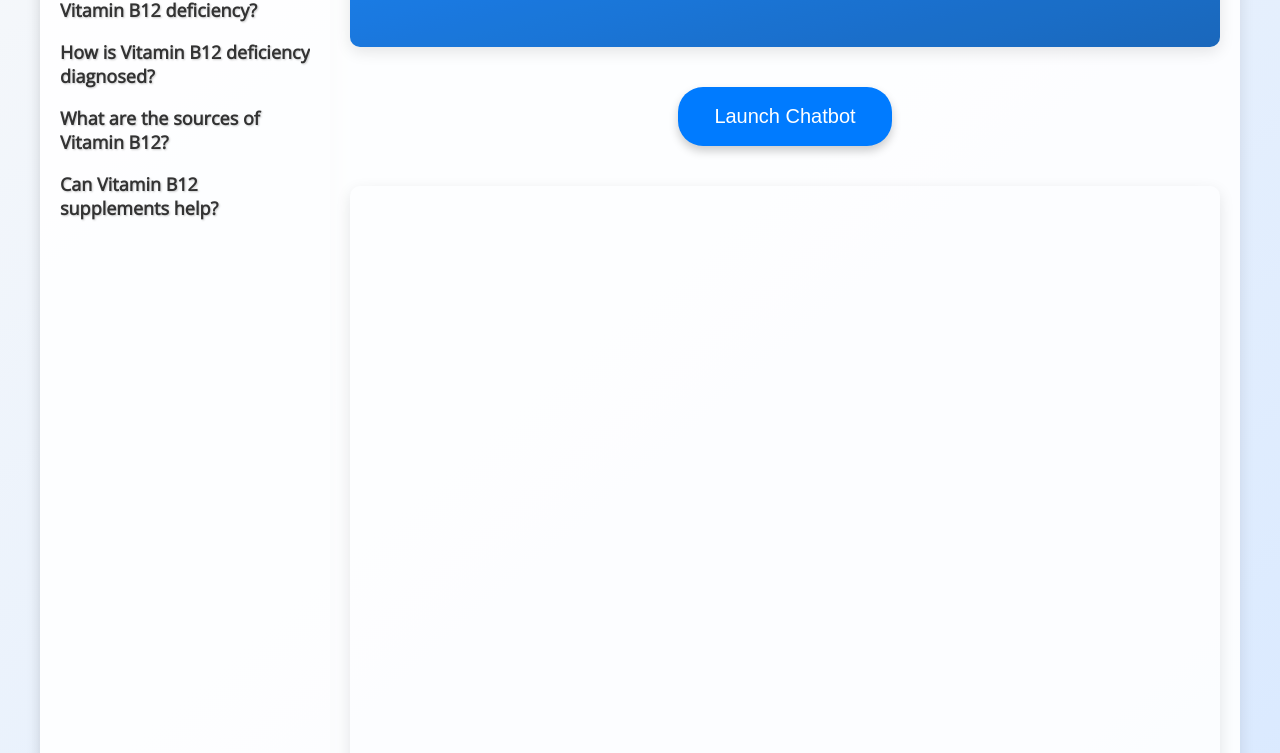
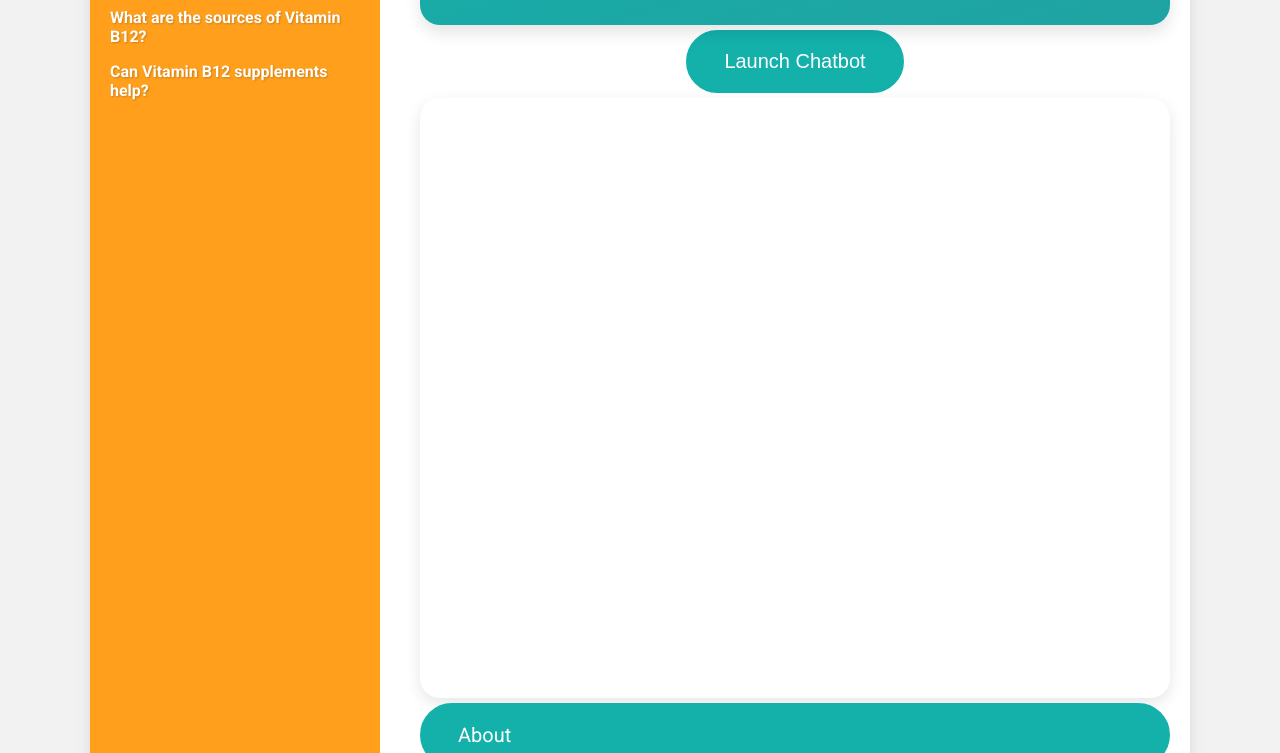
Before and after one commit to paradox974333/vitaminb12chatbot, a plain HTML site: page index.html in a window 1280 px wide. Shown: the part 253-1006 px from the top of the page. Drawn offline with nearby package versions, Linux system fonts and the light colour scheme.

Commit message:
Update index.html

```diff
--- a/index.html
+++ b/index.html
@@ -5,33 +5,34 @@
   <meta name="viewport" content="width=device-width, initial-scale=1.0">
   <title>Vitamin B12 Chatbot</title>
   <link rel="stylesheet" href="https://cdnjs.cloudflare.com/ajax/libs/font-awesome/5.15.4/css/all.min.css">
-  <link rel="preconnect" href="https://fonts.googleapis.com">
-  <link rel="preconnect" href="https://fonts.gstatic.com" crossorigin>
-  <link href="https://fonts.googleapis.com/css2?family=Montserrat:wght@400;700&family=Open+Sans&display=swap" rel="stylesheet">
+  <link href="https://fonts.googleapis.com/css2?family=Roboto:wght@400;700&display=swap" rel="stylesheet">
   <style>
    body {
-      font-family: 'Open Sans', sans-serif;
+  font-family: 'Roboto', sans-serif;
   margin: 0;
   padding: 0;
-      background: linear-gradient(to bottom right, #f8f9fa, #d9e9ff);
+  background-color: #f2f2f2;
   color: #333;
 }
 
 .container {
   display: flex;
-      max-width: 1200px;
-      margin: 50px auto;
-      border-radius: 10px;
-      box-shadow: 0 5px 15px rgba(0, 0, 0, 0.1);
+  flex-direction: column;
+  width: 90%;
+  max-width: 1200px; /* Adjust max-width for larger screens */
+  margin: 30px auto;
+  border-radius: 20px;
+  box-shadow: 0 8px 16px rgba(0, 0, 0, 0.1);
+  background-color: #fff;
+  overflow: hidden;
 }
 
 .sidebar {
-      flex: 0 0 250px;
   padding: 20px;
-      background-color: rgba(255, 255, 255, 0.9);
-      border-top-left-radius: 10px;
-      border-bottom-left-radius: 10px;
-      box-shadow: 5px 0 15px rgba(0, 0, 0, 0.1);
+  border-radius: 20px;
+  margin-bottom: 20px;
+  background-color: #ff9f1c;
+  color: #fff;
 }
 
 .sidebar h2 {
@@ -43,7 +44,6 @@
   list-style-type: none;
   padding: 0;
   margin: 0;
-      overflow: hidden;
 }
 
 .sidebar li {
@@ -52,6 +52,7 @@
 
 .sidebar li p {
   margin-bottom: 10px;
+  font-size: 16px;
 }
 
 .sidebar li p.question {
@@ -59,47 +60,21 @@
 }
 
 .content {
-      flex: 1;
   padding: 20px;
-      background-color: rgba(255, 255, 255, 0.9);
-      border-top-right-radius: 10px;
-      border-bottom-right-radius: 10px;
+  border-radius: 20px;
+  background-color: #fff;
 }
 
 header {
-      font-family: 'Montserrat', sans-serif;
   text-align: center;
   margin-bottom: 40px;
   padding: 40px 20px;
-      border-radius: 10px;
-      background: linear-gradient(to bottom right, #007bff, #0056b3);
+  border-radius: 20px;
+  background: linear-gradient(to bottom right, #14b1ab, #20a3a2);
   color: #fff;
-      box-shadow: 0 5px 15px rgba(0, 0, 0, 0.1);
+  box-shadow: 0 8px 16px rgba(0, 0, 0, 0.1);
   position: relative;
   overflow: hidden;
-      animation: headerAnimation 1s ease-in-out;
-    }
-
-    @keyframes headerAnimation {
-      0% {
-        transform: translateY(-100%);
-        opacity: 0;
-      }
-      100% {
-        transform: translateY(0);
-        opacity: 1;
-      }
-    }
-
-    header::before {
-      content: "";
-      position: absolute;
-      top: 0;
-      left: 0;
-      width: 100%;
-      height: 100%;
-      background: rgba(255, 255, 255, 0.1);
-      z-index: 1;
 }
 
 h1 {
@@ -108,7 +83,6 @@
   text-transform: uppercase;
   letter-spacing: 2px;
   position: relative;
-      z-index: 2;
   text-shadow: 2px 2px 4px rgba(0, 0, 0, 0.3);
 }
 
@@ -116,40 +90,26 @@
   font-size: 18px;
   margin-bottom: 20px;
   position: relative;
-      z-index: 2;
   text-shadow: 1px 1px 2px rgba(0, 0, 0, 0.2);
 }
 
-    button {
+button, .about-button {
   display: block;
-      margin: 0 auto 40px;
+  margin: 5px auto;
   padding: 18px 36px;
-      background-color: #007bff;
+  background-color: #14b1ab;
   color: #fff;
-      border: none;
-      border-radius: 25px;
+  border: 2px solid #14b1ab;
+  border-radius: 50px;
   font-size: 20px;
   cursor: pointer;
-      transition: background-color 0.3s ease, transform 0.3s ease, box-shadow 0.3s ease;
-      box-shadow: 0 5px 10px rgba(0, 0, 0, 0.2);
-      animation: buttonAnimation 1s ease-in-out;
+  transition: background-color 0.3s ease, color 0.3s ease, transform 0.3s ease;
+  text-decoration: none;
 }
 
-    @keyframes buttonAnimation {
-      0% {
-        transform: scale(0.8);
-        opacity: 0;
-      }
-      100% {
-        transform: scale(1);
-        opacity: 1;
-      }
-    }
-
-    button:hover {
-      background-color: #0056b3;
-      transform: translateY(-3px);
-      box-shadow: 0 8px 15px rgba(0, 0, 0, 0.3);
+button:hover, .about-button:hover {
+  background-color: transparent;
+  color: #14b1ab;
 }
 
 iframe {
@@ -157,20 +117,8 @@
   width: 100%;
   height: 600px;
   border: none;
-      border-radius: 10px;
+  border-radius: 20px;
   box-shadow: 0 5px 15px rgba(0, 0, 0, 0.1);
-      animation: iframeAnimation 1s ease-in-out;
-    }
-
-    @keyframes iframeAnimation {
-      0% {
-        transform: translateX(-100%);
-        opacity: 0;
-      }
-      100% {
-        transform: translateX(0);
-        opacity: 1;
-      }
 }
 
 .loading {
@@ -180,8 +128,7 @@
   left: 50%;
   transform: translate(-50%, -50%);
   font-size: 24px;
-      color: #007bff;
-      text-shadow: 1px 1px 2px rgba(0, 0, 0, 0.2);
+  color: #14b1ab;
 }
 
 .loading::after {
@@ -190,54 +137,56 @@
   width: 16px;
   height: 16px;
   border-radius: 50%;
-      border: 4px solid #007bff;
+  border: 4px solid #14b1ab;
   border-top-color: transparent;
   animation: spin 1s linear infinite;
   margin-left: 10px;
 }
 
+/* Animation */
 @keyframes spin {
-      0% { transform: rotate(0deg); }
-      100% { transform: rotate(360deg); }
+  0% {
+    transform: rotate(0deg);
+  }
+  100% {
+    transform: rotate(360deg);
+  }
 }
 
-    /* Responsive design for smaller screens */
-    @media screen and (max-width: 600px) {
+/* Responsive design */
+@media screen and (min-width: 600px) {
   .container {
-        flex-direction: column;
-        max-width: 90%;
-        margin: 30px auto;
+    flex-direction: row;
+    max-width: 90%; /* Adjust max-width for larger screens */
   }
 
   .sidebar {
-        flex: 0 0 auto;
-        width: 100%;
-        border-radius: 10px 10px 0 0;
-        box-shadow: 0 5px 15px rgba(0, 0, 0, 0.1);
+    flex: 0 0 250px;
+    margin-bottom: 0;
   }
 
   .content {
     flex: 1;
-        border-radius: 0 0 10px 10px;
+    margin-left: 20px;
   }
 
-      h1 {
-        font-size: 36px;
+  header {
+    margin-bottom: 0;
+  }
 }
 
-      p {
-        font-size: 16px;
+@media screen and (min-width: 768px) {
+  .container {
+    max-width: 95%; /* Adjust max-width for larger screens */
+  }
 }
 
-      button {
-        font-size: 18px;
-        padding: 14px 28px;
+@media screen and (min-width: 1024px) {
+  .container {
+    max-width: 1100px; /* Adjust max-width for larger screens */
+  }
 }
 
-      iframe {
-        height: 400px;
-      }
-    }
   </style>
 </head>
 <body>
@@ -245,7 +194,7 @@
     <div class="sidebar">
       <h2>Common Questions</h2>
       <ul id="carousel">
-        <li><p class="question">What is Vitamin B12 deficiency?</p></li>
+        <li><p class="question active">What is Vitamin B12 deficiency?</p></li>
         <li><p class="question">What are the symptoms of Vitamin B12 deficiency?</p></li>
         <li><p class="question">How is Vitamin B12 deficiency diagnosed?</p></li>
         <li><p class="question">What are the sources of Vitamin B12?</p></li>
@@ -259,7 +208,8 @@
       </header>
       <button id="chatbotButton">Launch Chatbot</button>
       <div class="loading">Loading...</div>
-      <iframe id="chatbotFrame" allow="microphone;" src=""></iframe>
+      <iframe id="chatbotFrame" title="Chatbot Frame" allow="microphone;" src=""></iframe>
+      <a href="about.html" class="about-button">About</a>
     </div>
   </div>
 
```
Lines whose indentation alone changed are shown as unchanged.
